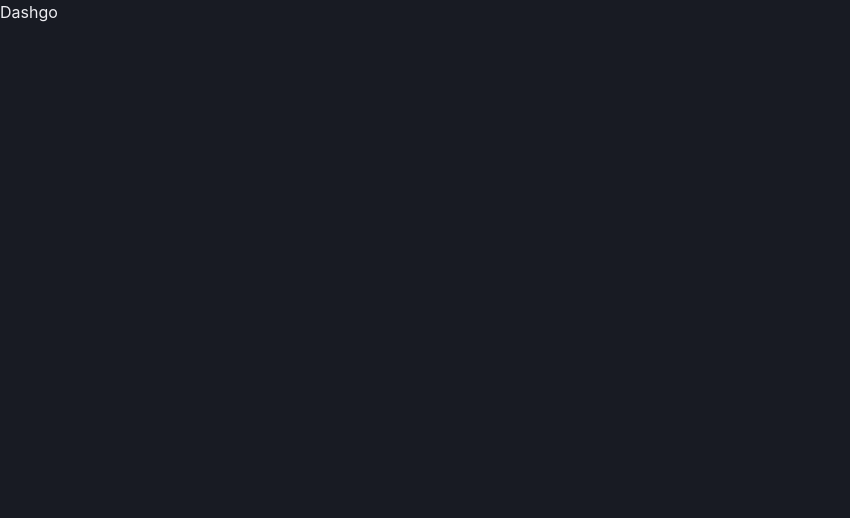
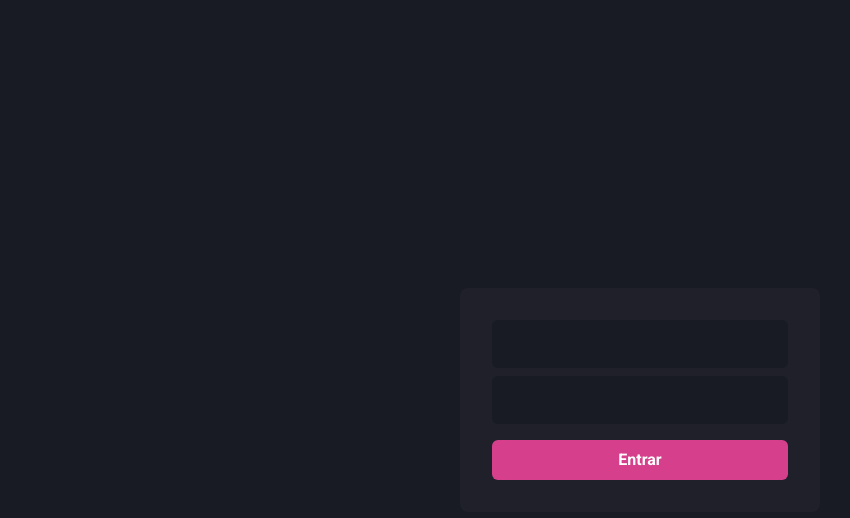
Before and after one commit to DaksonC/dashgo-ignite, a Next.js app: page / in a window 1280 px wide. Shown: the top 518 px of the page, without its empty margins (0-850 px from the left). Built offline with nearby package versions, Linux system fonts and the light colour scheme.

Commit message:
feat: inicia a criação da  home

```diff
--- /dev/null
+++ b/src/pages/_document.tsx
@@ -0,0 +1,18 @@
+import Document, { Head, Html, Main, NextScript } from 'next/document'
+
+export default class MyDocument extends Document {
+  render() {
+    return (
+      <Html>
+        <Head>
+          <link rel="preconnect" href="https://fonts.gstatic.com" />
+          <link href="https://fonts.googleapis.com/css2?family=Roboto+Mono:wght@400;700&family=Roboto:wght@400;500;700&display=swap" rel="stylesheet" />
+        </Head>
+        <body>
+          <Main />
+          <NextScript />
+        </body>
+      </Html>
+    )
+  }
+}
--- a/src/pages/index.tsx
+++ b/src/pages/index.tsx
@@ -1,7 +1,51 @@
-
+import { Button, Flex, Input } from '@chakra-ui/react';
 
 export default function Home() {
   return (
-   <h1>Dashgo</h1>
+    <Flex
+      w='100vw'
+      h='100vh'
+      align='center'
+      justify='center'
+    >
+      <Flex
+        as='form'
+        w='100%'
+        maxWidth={360}
+        bg='gray.800'
+        p='8'
+        borderRadius={8}
+        flexDir='column'
+        >
+        <Input
+          name='email'
+          type='email'
+          focusBorderColor='pink.500'
+          bgColor={'gray.900'}
+          variant='filled'
+          _hover={{
+            bgColor: 'gray.900'
+          }}
+          size='lg'
+        />
+        <Input
+          name='password'
+          type='password'
+          mt={2}
+          focusBorderColor='pink.500'
+          bgColor={'gray.900'}
+          variant='filled'
+          _hover={{
+            bgColor: 'gray.900'
+          }}
+          size='lg'
+        />
+        <Button
+          type='submit'
+          colorScheme={'pink'}
+          mt={4}
+        >Entrar</Button>
+      </Flex>
+    </Flex>
   )
 }
--- a/src/styles/theme.ts
+++ b/src/styles/theme.ts
@@ -15,6 +15,10 @@
       "50": "#EEEEF2",
     }
   },
+  fonts: {
+    heading: '"Roboto", sans-serif',
+    body: '"Roboto", sans-serif',
+  },
   styles: {
     global: {
       body: {
```
